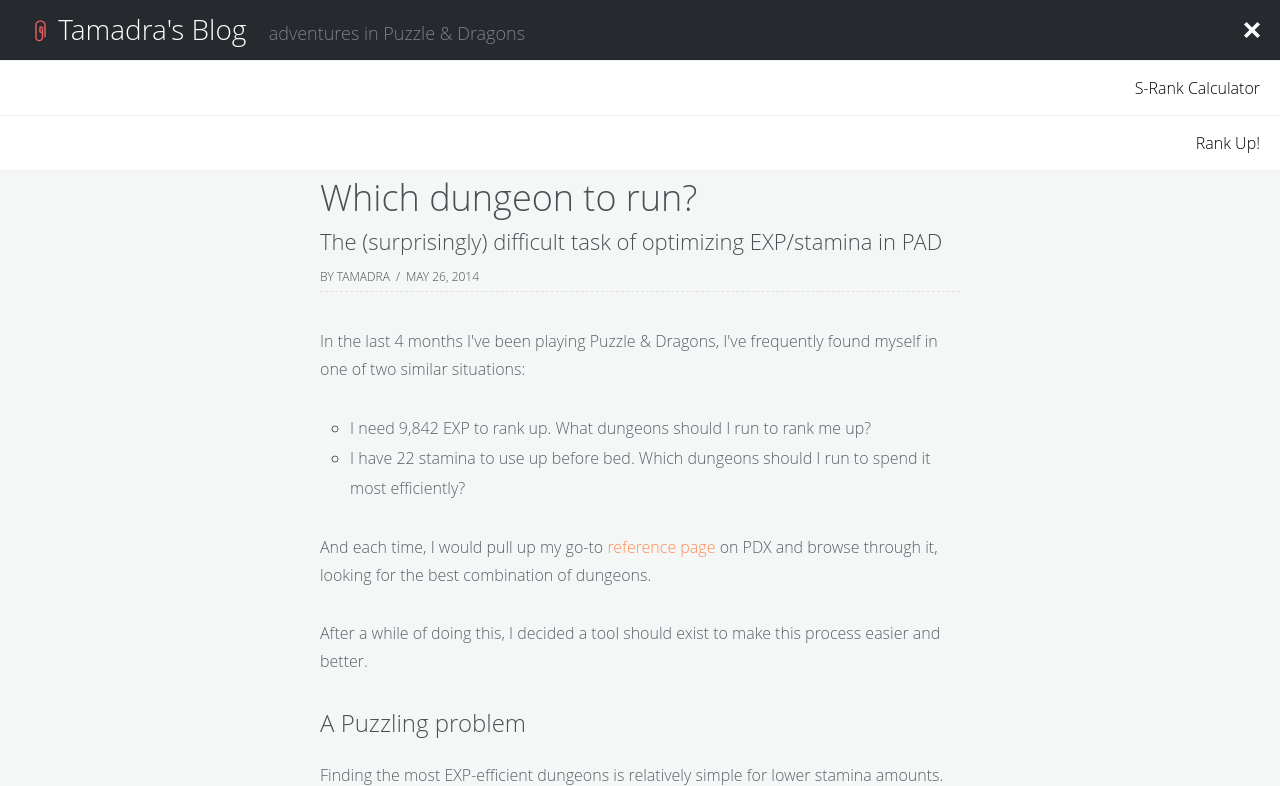
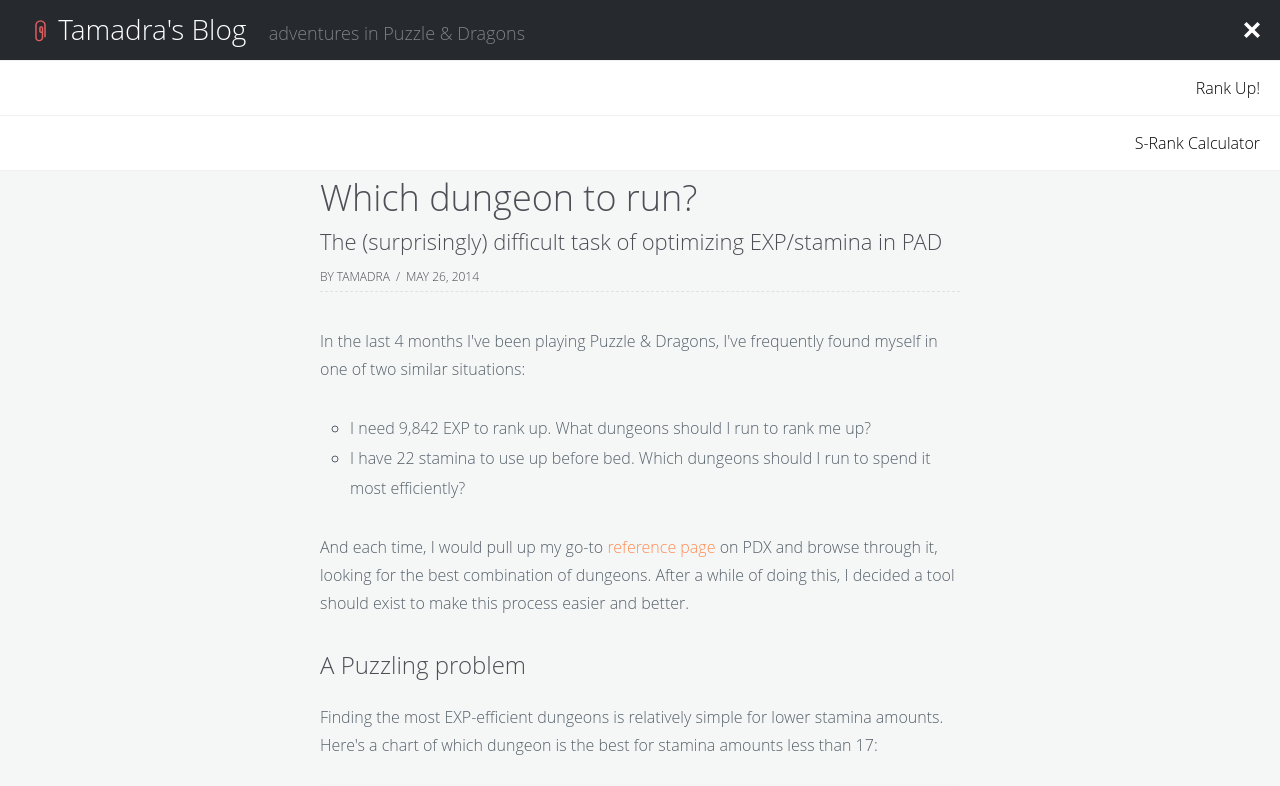
Before and after one commit to tamadra/blog, a plain HTML site: page index.html in a window 1280 px wide. Both pictures are taken after a click on the link 1252 px from the left and 30 px from the top of the page. Shown: the top 786 px of the page. Drawn offline with Linux system fonts and the light colour scheme; a script that the page names is missing.

Commit message:
fix link

```diff
--- a/index.html
+++ b/index.html
@@ -136,8 +136,8 @@
 
             <div id="navigation-mobile" style="display: none;">
                 <ul id="menu-nav-mobile">
+                    <li><a href="/rank-up" class="external">Rank Up!</a></li>
                     <li><a href="/s-rank" class="external">S-Rank Calculator</a></li>
-                    <li><a href="/blog" class="external">Rank Up!</a></li>
                 </ul>
             </div>
 
@@ -175,10 +175,7 @@
                     <p>
                         And each time, I would pull up my go-to <a href="http://www.puzzledragonx.com/en/normal-dungeons.asp">reference page</a> on PDX
 
-                        and browse through it, looking for the best combination of dungeons.
-                    </p>
-
-                    <p>After a while of doing this, I decided a tool should exist to make this process easier and better.
+                        and browse through it, looking for the best combination of dungeons. After a while of doing this, I decided a tool should exist to make this process easier and better.
                     </p>
 
                     <h3>A Puzzling problem</h3>
```
